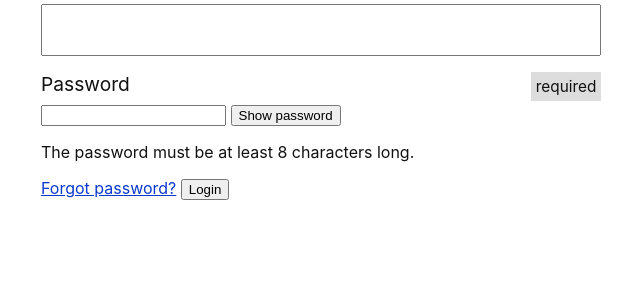
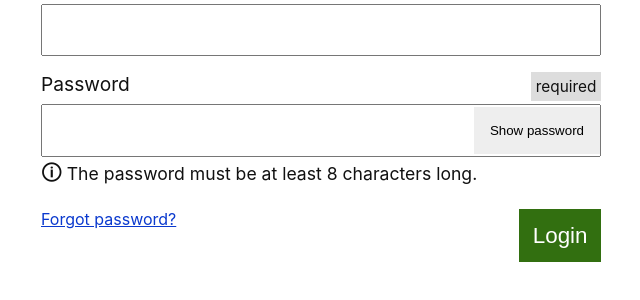
Before and after one commit to mohsenmahjoobnia/Access_m, a plain HTML site: page index.html in a window 1280 px wide. Shown: the part 110-410 px from the top of the page, without its empty margins (319-959 px from the left). Drawn offline with Linux system fonts and the light colour scheme.

Commit message:
Add files via upload

```diff
--- a/index.html
+++ b/index.html
@@ -24,17 +24,17 @@
                 Password
                 <span class="form_required">required</span>
             </label>
-              <div class="form__element-inner">
-                <input data-toggle-password-field class="form__input" id="password" type="password" name="password" required minlength="8" aria-describedby="passwordHint" autocomplete="current-password" data-error="Please use a password with at least 8 characters." data-empty="Please fill out this field">
-                <button type="button" hidden aria-pressed="false" class="form__toggle-password" data-toggle-password>
+              <div class="form_element-inner">
+                <input data-toggle-password-field class="form_input" id="password" type="password" name="password" required minlength="8" aria-describedby="passwordHint" autocomplete="current-password" data-error="Please use a password with at least 8 characters." data-empty="Please fill out this field">
+                <button type="button" hidden aria-pressed="false" class="form_toggle-password" data-toggle-password>
                     <span>Show password</span>
                 </button>
             </div>
 
-            <p class="form__hint" id="passwordHint">The password must be at least 8 characters long.</p>
+            <p class="form_hint" id="passwordHint">The password must be at least 8 characters long.</p>
         </div>
         <a href="/forgotPassword">Forgot password?</a>
-        <input class="form__submit" type="submit" value="Login">
+        <input class="form_submit" type="submit" value="Login">
     </form>
 
     <script src="script.js"></script>
```
